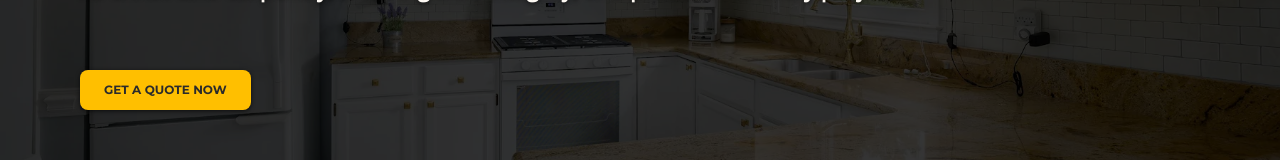
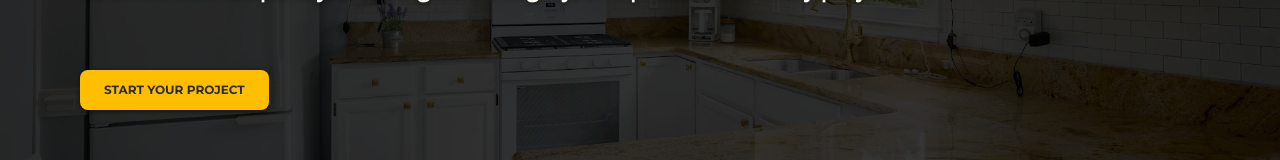
Before and after one commit to krs00/CLCv2, a plain HTML site: page index.html in a window 1280 px wide. Shown: the part 478-638 px from the top of the page. Drawn offline with nearby package versions, Linux system fonts and the light colour scheme.

Commit message:
update CTA btn

```diff
--- a/index.html
+++ b/index.html
@@ -120,7 +120,7 @@
               id="hero-action-btn"
               aria-label="Action button"
             >
-              Get a quote now
+              Start Your Project
             </button>
           </div>
           <img
```
